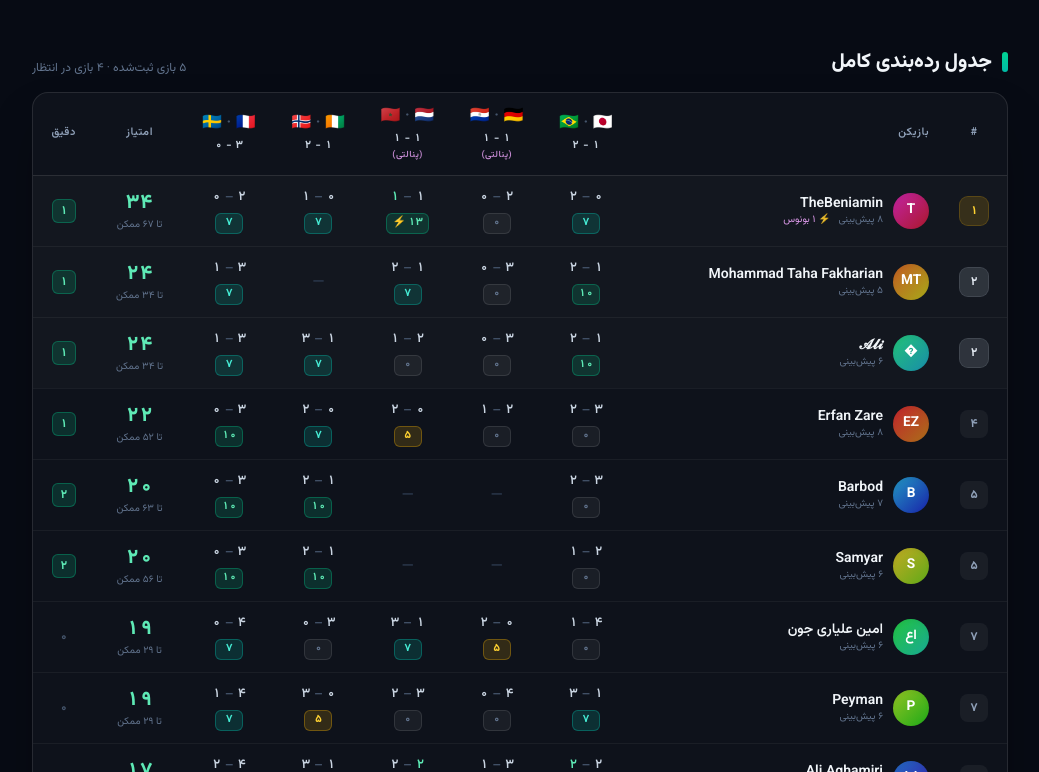
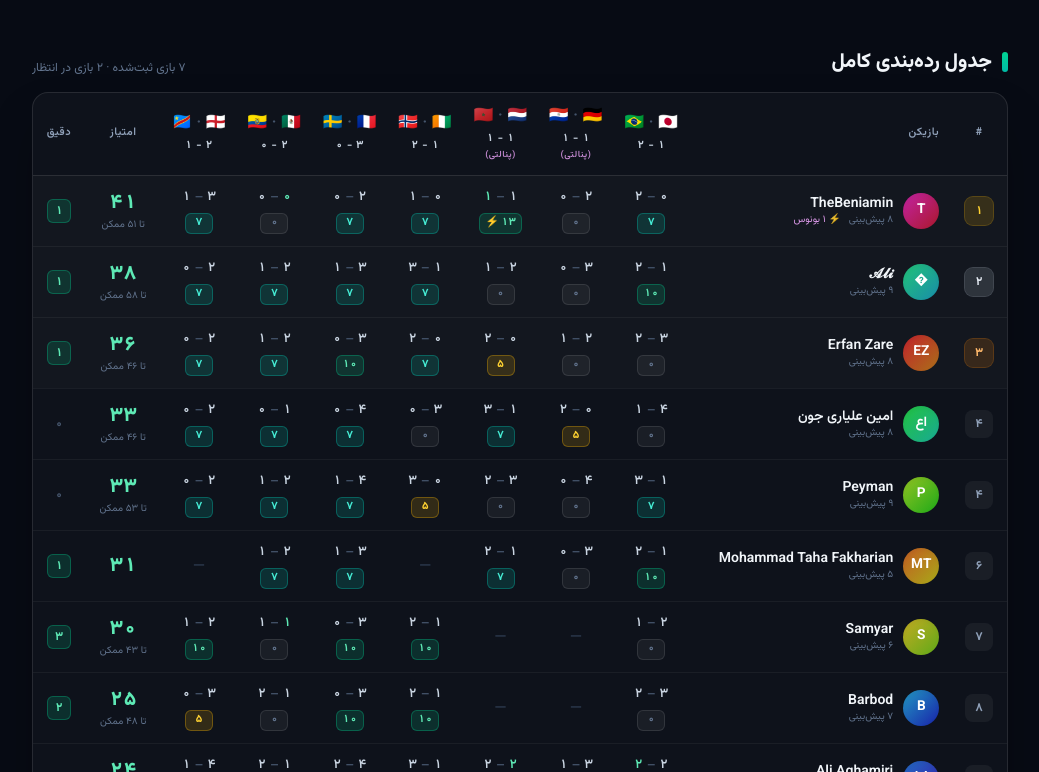
Before and after one commit to barbodmazlaghani/create-football-prediction-table, a React (Vite) app: page / in a window 1280 px wide. Shown: the part 968-1740 px from the top of the page, without its empty margins (120-1159 px from the left). Built offline with nearby package versions, Linux system fonts and the light colour scheme.

Commit message:
Add latest predictions and match results

```diff
--- a/src/data.ts
+++ b/src/data.ts
@@ -117,7 +117,8 @@ export const matches: Match[] = [
     stageFa: "یک‌شانزدهم نهایی",
     home: MEX,
     away: ECU,
-    pending: true,
+    homeGoals: 2,
+    awayGoals: 0,
   },
   {
     id: "eng-cod",
@@ -125,7 +126,8 @@ export const matches: Match[] = [
     stageFa: "یک‌شانزدهم نهایی",
     home: ENG,
     away: COD,
-    pending: true,
+    homeGoals: 2,
+    awayGoals: 1,
   },
   {
     id: "bel-sen",
@@ -179,6 +181,8 @@ export const players: Player[] = [
       "civ-nor": { homeGoals: 3, awayGoals: 0 }, // CIV 3 - Nor 0
       "fra-swe": { homeGoals: 4, awayGoals: 0 },
       "mex-ecu": { homeGoals: 1, awayGoals: 0 },
+      "eng-cod": { homeGoals: 2, awayGoals: 0 },
+      "bel-sen": { homeGoals: 1, awayGoals: 1, penaltyWinner: "home" },
     },
   },
   {
@@ -190,6 +194,9 @@ export const players: Player[] = [
       "civ-nor": { homeGoals: 0, awayGoals: 3 }, // Nor 3 - CIV 0
       "fra-swe": { homeGoals: 4, awayGoals: 1 },
       "mex-ecu": { homeGoals: 2, awayGoals: 1 },
+      "eng-cod": { homeGoals: 2, awayGoals: 0 },
+      "bel-sen": { homeGoals: 1, awayGoals: 2 },
+      "usa-bih": { homeGoals: 3, awayGoals: 1 },
     },
   },
   {
@@ -251,6 +258,9 @@ export const players: Player[] = [
       "civ-nor": { homeGoals: 1, awayGoals: 3 }, // Nor 3 - CIV 1
       "fra-swe": { homeGoals: 3, awayGoals: 1 },
       "mex-ecu": { homeGoals: 2, awayGoals: 1 },
+      "eng-cod": { homeGoals: 2, awayGoals: 0 },
+      "bel-sen": { homeGoals: 2, awayGoals: 1 },
+      "usa-bih": { homeGoals: 2, awayGoals: 1 },
     },
   },
   {
```
